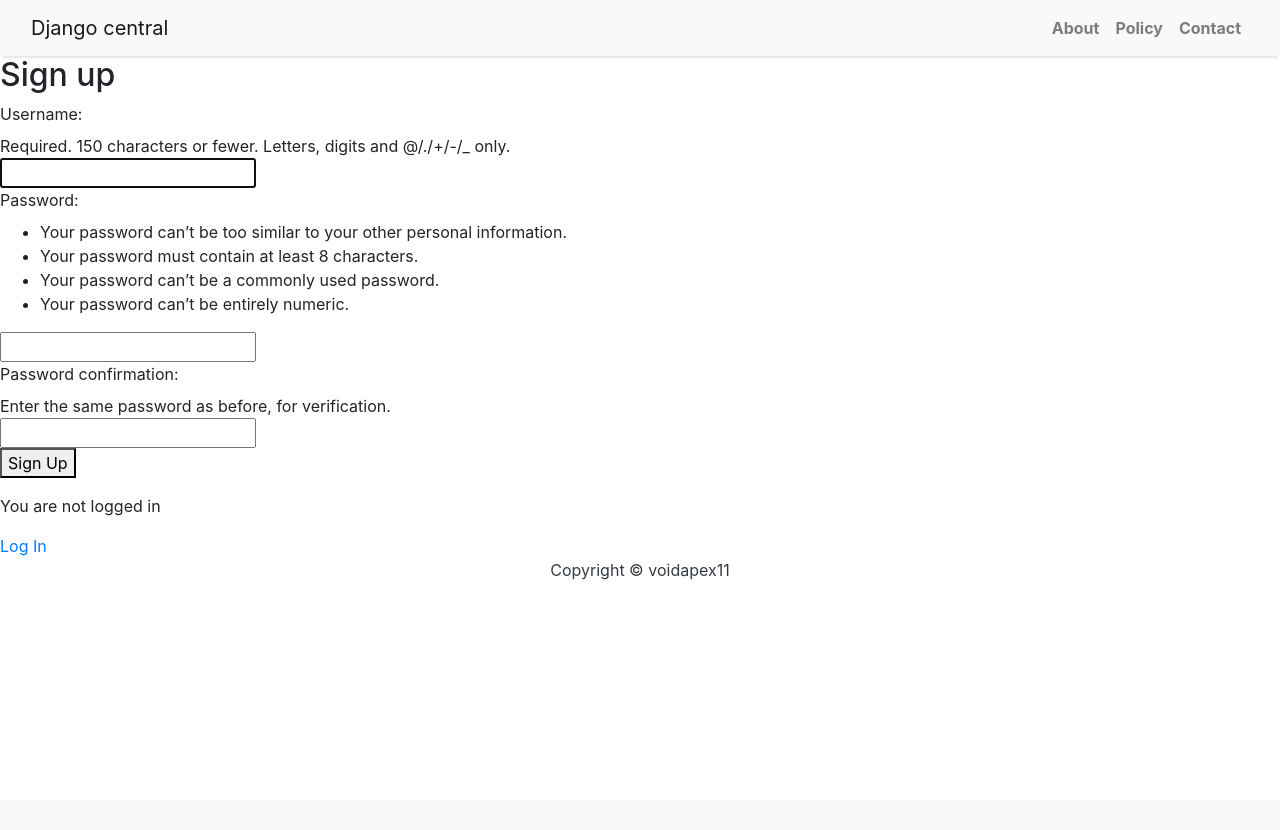
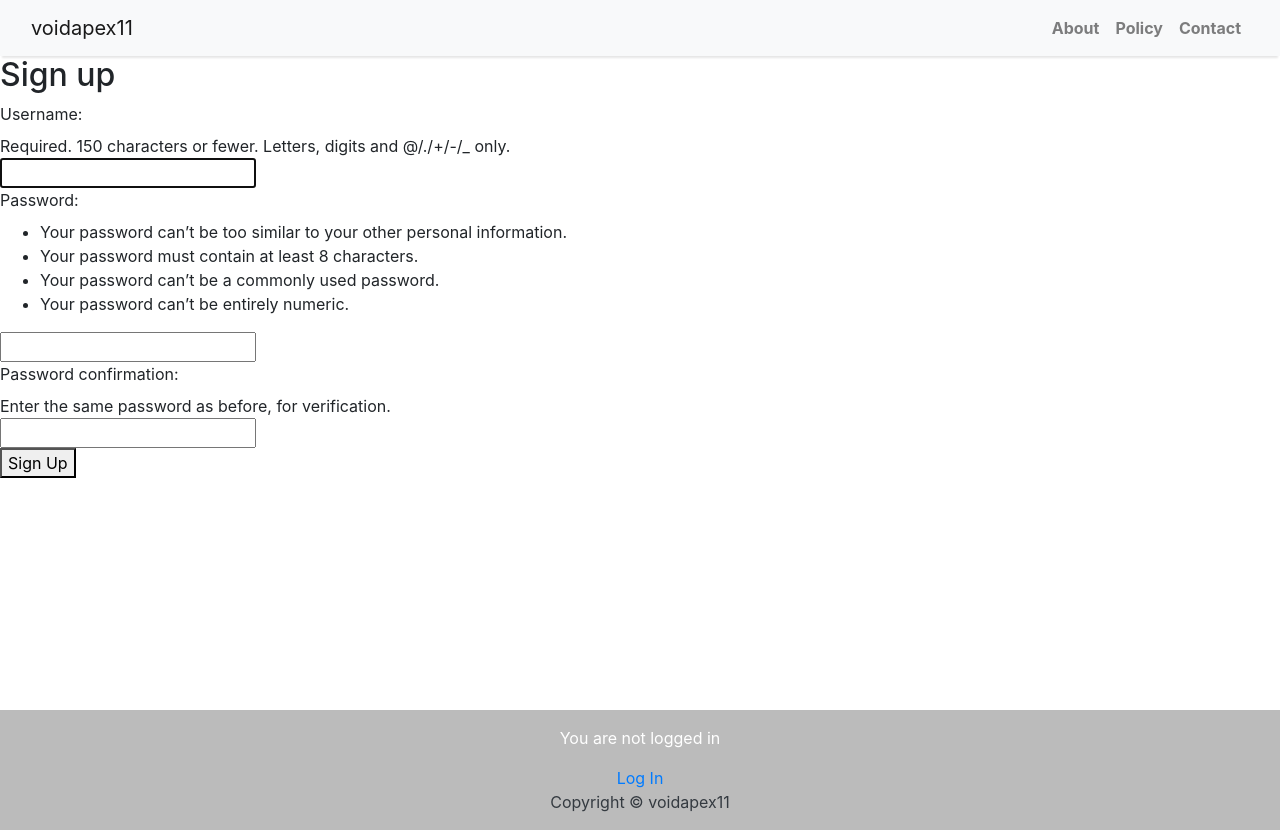
Before and after one commit to voidapex11/django-blogging, a Django app: page /accounts/signup/ in a window 1280 px wide. Before the commit the page ends 580 px from the top, so only its background shows below. Run offline with Django 5.2, Linux system fonts and the light colour scheme; some libraries are stand-ins or nearby versions.

Commit message:
fixed footer

```diff
--- a/blog/urls.py
+++ b/blog/urls.py
@@ -8,5 +8,5 @@ urlpatterns = [
     path("feed/atom", AtomSiteNewsFeed()),
     path("", views.PostList.as_view(), name="home"),
     # path('<slug:slug>/', views.PostDetail.as_view(), name='post_detail'),
-    path("<slug:slug>/", views.post_detail, name="post_detail"),
+    path("post/<slug:slug>/", views.post_detail, name="post_detail"),
 ]
--- a/blog/views.py
+++ b/blog/views.py
@@ -22,7 +22,7 @@ class PostList(generic.ListView):
 #     template_name = 'post_detail.html'
 
 
-def post_detail(request, slug):
+def post_detail(request, slug, styles=None):
   template_name = "post_detail.html"
   post = get_object_or_404(Post, slug=slug)
   comments = post.comments.filter(active=True).order_by("-created_on")
--- a/home/templates/home/index.html
+++ b/home/templates/home/index.html
@@ -1,3 +1,7 @@
+{% extends "base.html" %}
+
+{% block content %}
 <h3>
   hi
 </h3>
+{%endblock%}
--- a/plans.txt
+++ /dev/null
@@ -1,3 +0,0 @@
-1.
-we get the username, email, password when they comment
-so have a database structured the same way as the useal login for admin stuff
--- a/static/css/base.css
+++ b/static/css/base.css
@@ -25,3 +25,21 @@ body {
 .card {
     box-shadow: 0 16px 48px #E3E7EB;
 }
+
+footer {
+    text-align: center;
+    position: sticky;
+    padding: 3px;
+    background-color: #bbb;
+    color: white;
+    padding-bottom: 0px;
+    bottom: 0;
+    left: 0;
+    width: 100%;
+    transform: translate(0px, 14.5rem);
+}
+
+
+html {
+    height: max-content;
+}
--- a/templates/base.html
+++ b/templates/base.html
@@ -3,11 +3,11 @@
 <!DOCTYPE html>
 <html>
 
-
+<div>
 
 
     <head>
-        <title>Django Central</title>
+        <title>voidapex11</title>
         <link rel="stylesheet" href="{% static 'css/base.css' %}">
 
         <link href="https://fonts.googleapis.com/css?family=Roboto:400,700" rel="stylesheet">
@@ -24,7 +24,7 @@
         <!-- Navigation -->
         <nav class="navbar navbar-expand-lg navbar-light bg-light shadow" id="mainNav">
             <div class="container-fluid">
-                <a class="navbar-brand" href="{% url 'home' %}">Django central</a>
+                <a class="navbar-brand" href="{% url 'home' %}">voidapex11</a>
                 <button class="navbar-toggler navbar-toggler-right" type="button" data-toggle="collapse"
                     data-target="#navbarResponsive" aria-controls="navbarResponsive" aria-expanded="false"
                     aria-label="Toggle navigation">
@@ -46,16 +46,16 @@
                     </ul>
                 </div>
             </div>
-        </div>
-    </nav>
+        </nav>
 
 
     {% block content %}
         <!-- Content Goes here -->
     {% endblock content %}
+    </body>
 
     <!-- Footer -->
-    <footer class="py-3 bg-grey">
+    <footer class="py-3 bg-grey --djdt-toggle-template-background-color">
         {% if user.is_authenticated %}
         <p><a href="{% url 'password_change' %}">Password Change</a></p>
 
@@ -81,9 +81,8 @@
     <script src="https://maxcdn.bootstrapcdn.com/bootstrap/4.0.0/js/bootstrap.min.js"
         integrity="sha384-JZR6Spejh4U02d8jOt6vLEHfe/JQGiRRSQQxSfFWpi1MquVdAyjUar5+76PVCmYl" crossorigin="anonymous">
     </script>
-</body>
 
-
+</div>
 
 
 </html>
--- a/webserver/urls.py
+++ b/webserver/urls.py
@@ -26,9 +26,9 @@ sitemaps = {
 }
 
 urlpatterns = [
-    path('', include('home.urls')),
+    #path('', include('home.urls')),
     path('admin/', admin.site.urls),
-    path('blog/', include('blog.urls')),
+    path('', include('blog.urls')),
     path("summernote/", include("django_summernote.urls")),
     path('__debug__/', include(debug_toolbar.urls)),
     path("sitemap.xml", sitemap, {"sitemaps": sitemaps}, name="sitemap"),
```
Also changed, not shown: 2 other files.
